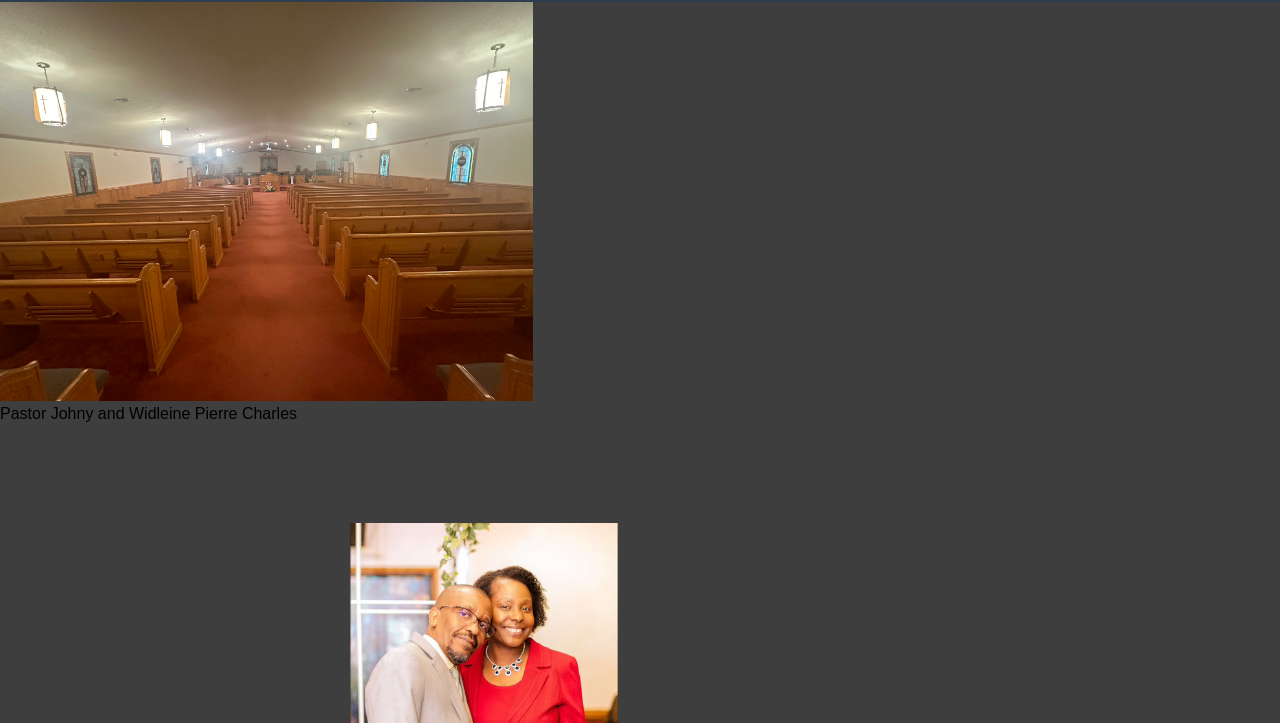
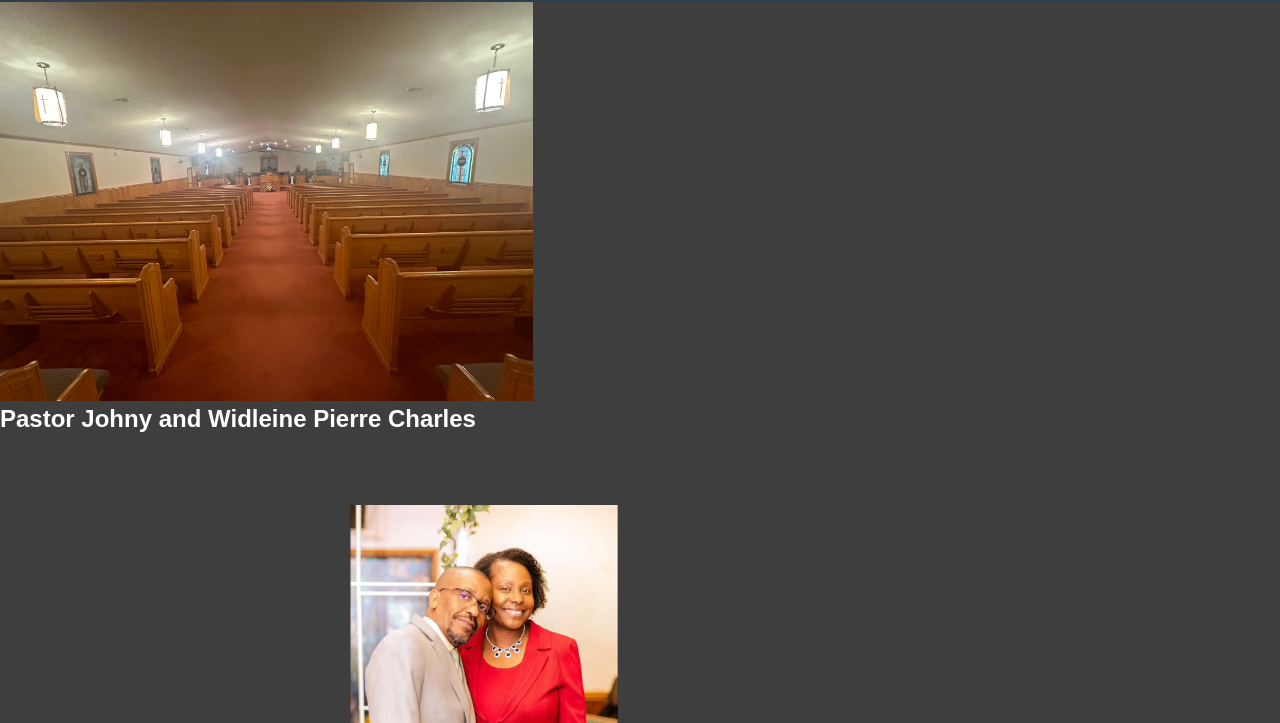
Before and after one commit to JyhnoCharles/EglisePorteEtroite, a plain HTML site: page ministries.html in a window 1280 px wide. Shown: the part 77-800 px from the top of the page. Drawn offline with nearby package versions, Linux system fonts and the light colour scheme; a web font is replaced by a local one.

Commit message:
<br> <h1> change

```diff
--- a/ministries.html
+++ b/ministries.html
@@ -39,7 +39,7 @@
         <section class = "middle">
             <div class="churche">
                 <img src="Images/mainchurche.jpg">
-                <br> Pastor Johny and Widleine Pierre Charles  <br>
+                <h1> Pastor Johny and Widleine Pierre Charles  <h1>
 
 
             </div>
```
